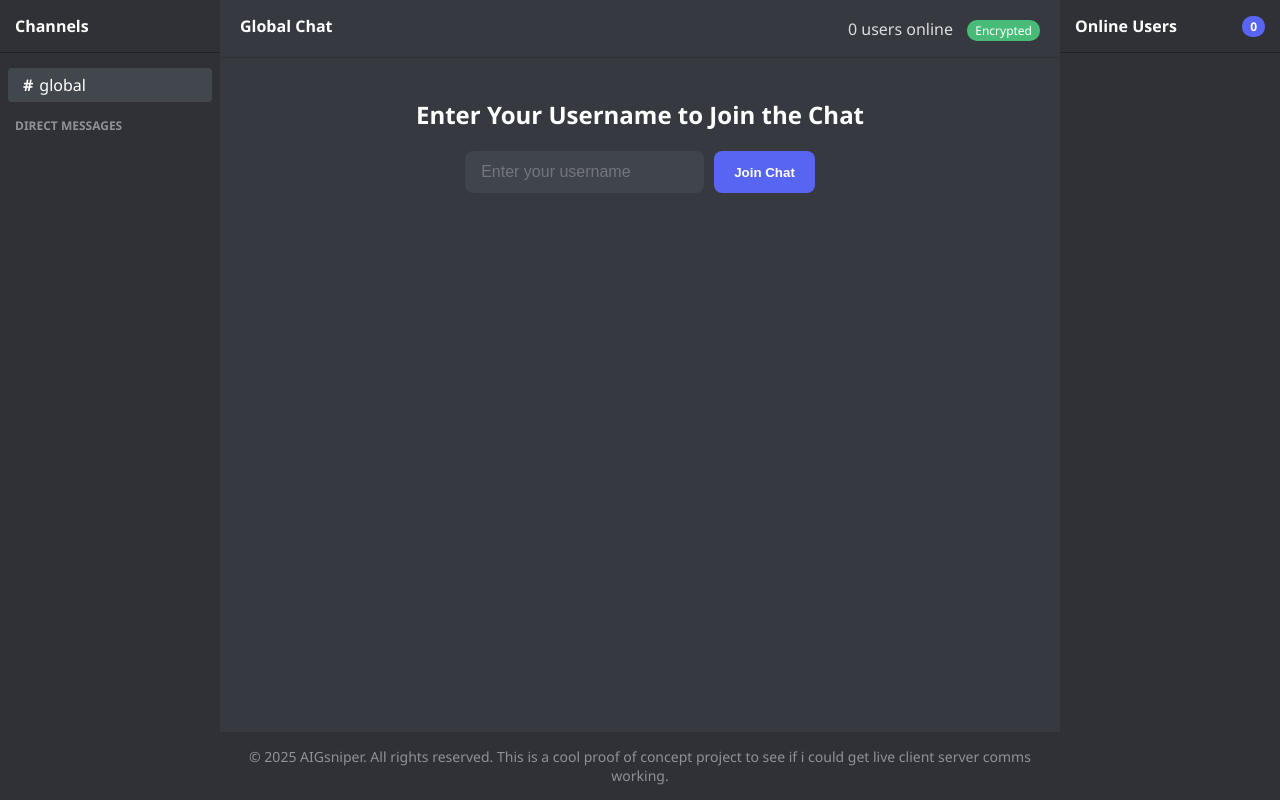
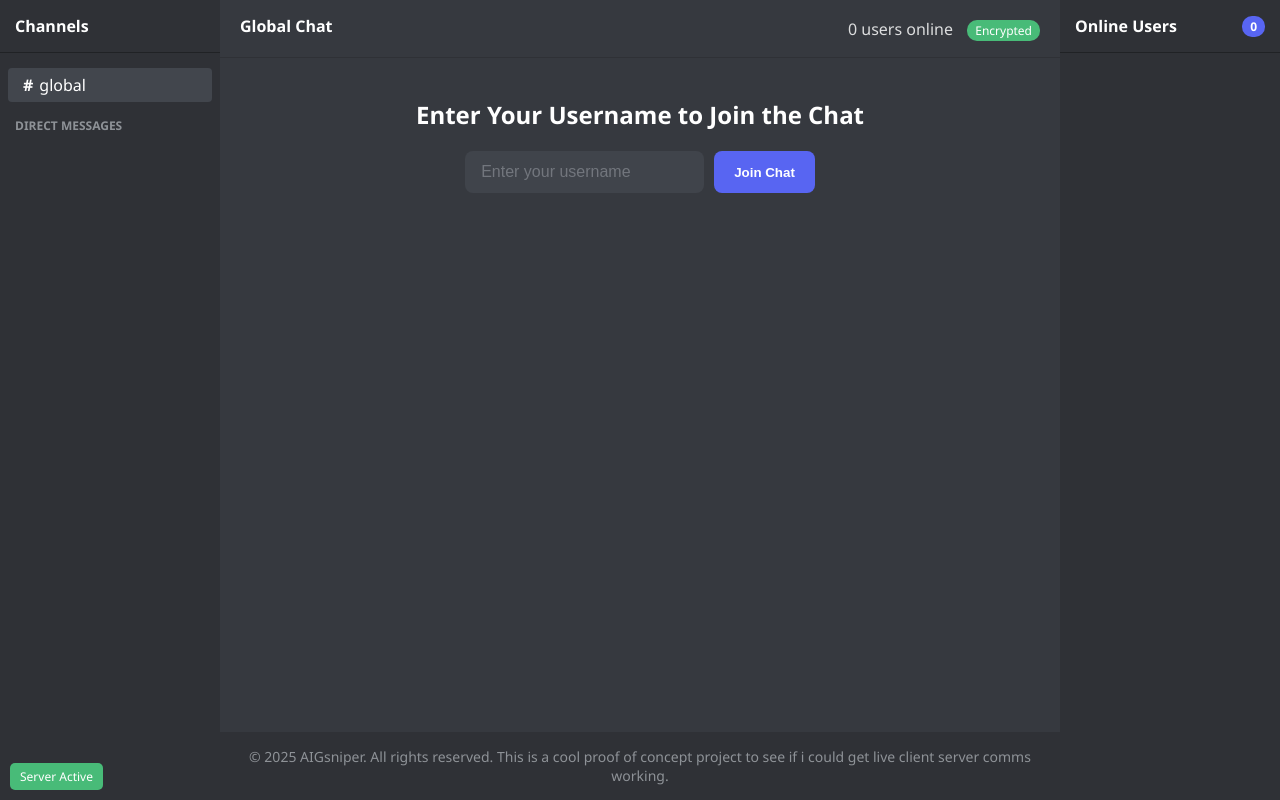
Before and after one commit to AIGsniperYt/Multiplayer, a plain HTML site: page index.html in a window 1280 px wide. Drawn offline with Linux system fonts and the light colour scheme.

Commit message:
Update index.html

```diff
--- a/index.html
+++ b/index.html
@@ -56,7 +56,6 @@
             </div>
         </div>
 
-<!-- Replace the existing mod-activation div with this -->
 <div id="server-activation" style="display: none; position: fixed; top: 50%; left: 50%; transform: translate(-50%, -50%); background: white; padding: 20px; border-radius: 10px; box-shadow: 0 0 20px rgba(0,0,0,0.3); z-index: 1000;">
   <h3>Server Activation Required</h3>
   <p style="margin-bottom: 15px; color: #666; font-size: 14px;">This server requires moderator activation to function.</p>
@@ -67,7 +66,7 @@
   </div>
 </div>
 
-<div id="server-status" style="position: fixed; bottom: 10px; left: 10px; background: #48bb78; color: white; padding: 5px 10px; border-radius: 5px; font-size: 12px; display: none;">
+<div id="server-status" style="position: fixed; bottom: 10px; left: 10px; background: #48bb78; color: white; padding: 5px 10px; border-radius: 5px; font-size: 12px;">
   Server Active
 </div>
 
```
